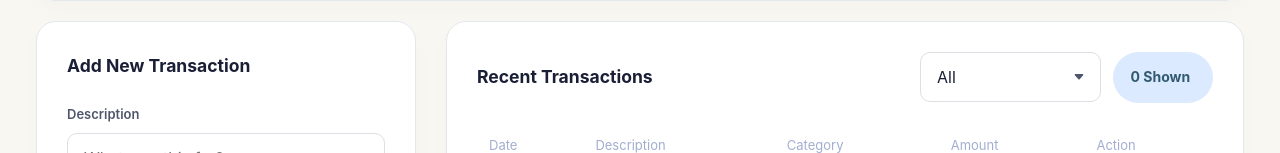
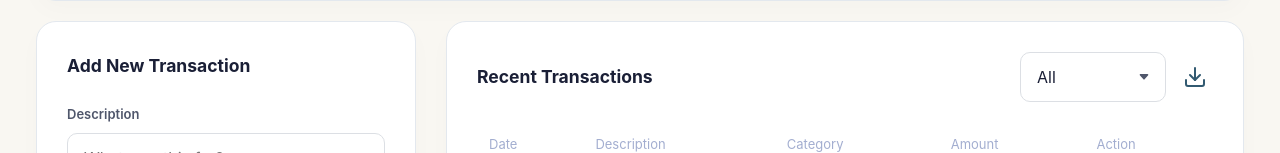
Before and after one commit to Yiwen-Ng/expense-tracker, a Vue app in the folder frontend/: page / in a window 1280 px wide. Shown: the part 178-331 px from the top of the page. Built offline with nearby package versions, Linux system fonts and the light colour scheme; no server answers.

Commit message:
Add CSV export functionality and enhance UI with pastel category badges

```diff
--- a/frontend/src/App.vue
+++ b/frontend/src/App.vue
@@ -129,9 +129,26 @@
               <option value="30">Last 30 days</option>
             </select>
 
+            <button class="export-btn" @click="exportToCSV" title="Export CSV" aria-label="Export CSV">
+              <svg
+                xmlns="http://www.w3.org/2000/svg"
+                width="24"
+                height="24"
+                viewBox="0 0 24 24"
+                fill="none"
+                stroke="currentColor"
+                stroke-width="2"
+                stroke-linecap="round"
+                stroke-linejoin="round"
+              >
+                <path d="M21 15v4a2 2 0 0 1-2 2H5a2 2 0 0 1-2-2v-4" />
+                <polyline points="7 10 12 15 17 10" />
+                <line x1="12" y1="15" x2="12" y2="3" />
+              </svg>
+            </button>
 
             <!-- Count updates automatically -->
-            <span class="badge">{{ filteredTransactions.length }} Shown</span>
+            <!--span class="badge">{{ filteredTransactions.length }} Shown</span-->
           </div>
         </div>
 
@@ -367,6 +384,50 @@ const getCategoryClass = (category) => {
 
 const filterByCategory = (category) => {
   searchQuery.value = category.toLowerCase();
+};
+
+const exportToCSV = () => {
+  if (filteredTransactions.value.length === 0) {
+    alert("No data to export");
+    return;
+  }
+
+  // CSV headers
+  const headers = [
+    "Date",
+    "Description",
+    "Category",
+    "Amount",
+    "Currency"
+  ];
+
+  // Convert rows to CSV format
+  const rows = filteredTransactions.value.map(item => [
+    item.transaction_date,
+    `"${item.description}"`, // quotes prevent comma issues
+    item.category,
+    item.amount,
+    item.currency
+  ]);
+
+  const csvContent = [
+    headers.join(","),
+    ...rows.map(row => row.join(","))
+  ].join("\n");
+
+  // Create file
+  const blob = new Blob([csvContent], { type: "text/csv;charset=utf-8;" });
+  const url = URL.createObjectURL(blob);
+
+  // Trigger download
+  const link = document.createElement("a");
+  link.href = url;
+  link.download = `transactions_${new Date().toISOString().split("T")[0]}.csv`;
+  link.click();
+
+  URL.revokeObjectURL(url);
+
+  triggerToast("CSV Exported successfully !");
 };
 
 // --- TOAST STATE ---
@@ -782,6 +843,30 @@ select {
   transform: scale(1.05);
 }
 
+.export-btn {
+  background: transparent;
+  border: none;
+  height: 50px;
+  width: 50px;
+  display: flex;
+  align-items: center;
+  justify-content: center;
+  cursor: pointer;
+  padding: 0;
+  color: var(--dark-blue);
+  transition: transform 0.2s ease, opacity 0.2s ease;
+}
+
+.export-btn:hover {
+  opacity: 0.7;
+  transform: scale(1.1);     /* Subtle grow effect */
+}
+
+.export-btn svg {
+  width: 24px;
+  height: 24px;
+}
+
 /* Responsive adjustments */
 @media (max-width: 98%) {
   .main-layout { grid-template-columns: 1fr; }
```
